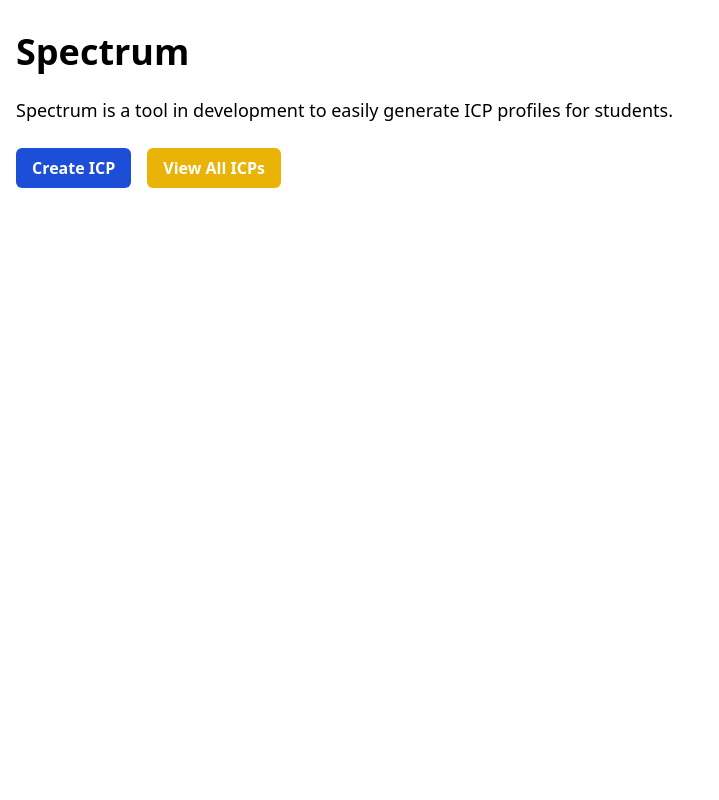
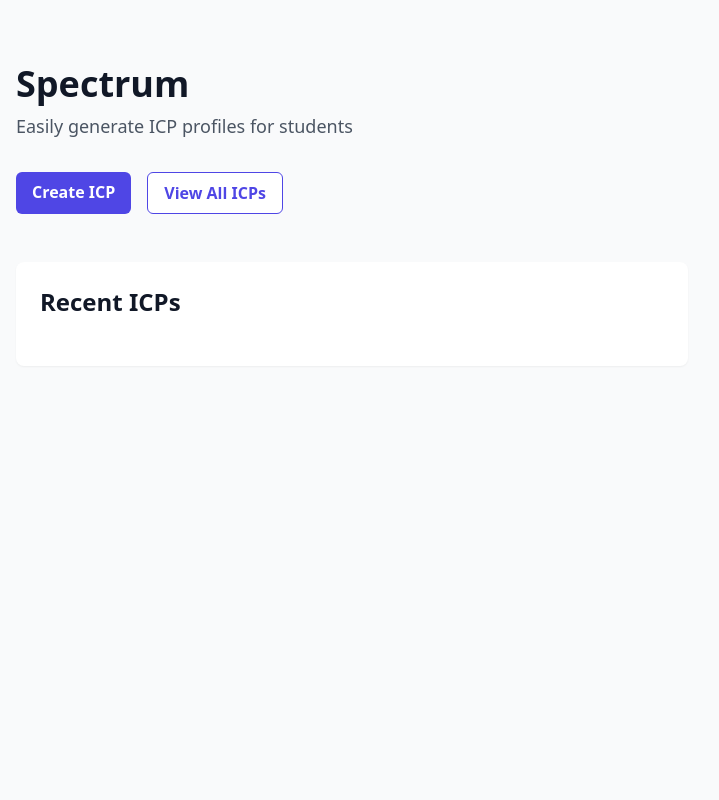
Before and after one commit to lessonfuse/spectrum, a Django app: page / in a window 1280 px wide. Shown: the whole page, without its empty margins (0-719 px from the left). Run offline with Django 5.2, Linux system fonts and the light colour scheme; data that the repository does not hold is empty; some libraries are stand-ins or nearby versions.

Commit message:
feat: update UI

```diff
--- a/icp/templates/icp/home.html
+++ b/icp/templates/icp/home.html
@@ -4,16 +4,44 @@
 {% endblock %}
 
 {% block base_content %}
-<div class="container mx-auto px-4 py-8">
-    <h1 class="text-4xl font-bold mb-6">Spectrum</h1>
-    <p class="mb-6 text-lg">Spectrum is a tool in development to easily generate ICP profiles for students.</p>
-    <div class="flex space-x-4">
-        <a href="{% url 'create_icp' %}" class="bg-blue-700 hover:bg-blue-800 text-white font-bold py-2 px-4 rounded-md focus:outline-none focus:ring-2 focus:ring-yellow-500">
-            Create ICP
-        </a>
-        <a href="{% url 'list_icps' %}" class="bg-yellow-500 hover:bg-yellow-600 text-white font-bold py-2 px-4 rounded-md focus:outline-none focus:ring-2 focus:ring-blue-500">
-            View All ICPs
-        </a>
+    <div x-data="{ showModal: false }" class="bg-gray-50 min-h-screen">
+        <div class="container mx-auto px-4 py-16">
+            <h1 class="text-4xl font-extrabold text-gray-900 mb-2">Spectrum</h1>
+            <p class="mb-8 text-lg text-gray-600">Easily generate ICP profiles for students</p>
+
+            <div class="flex space-x-4 mb-12">
+                <a href="{% url 'create_icp' %}"
+                   class="bg-indigo-600 hover:bg-indigo-700 text-white font-semibold py-2 px-4 rounded-md focus:outline-none focus:ring-2 focus:ring-indigo-500 focus:ring-offset-2 transition duration-150 ease-in-out">
+                    Create ICP
+                </a>
+                <button @click="showModal = true"
+                        class="bg-white text-indigo-600 border border-indigo-600 hover:bg-indigo-50 font-semibold py-2 px-4 rounded-md focus:outline-none focus:ring-2 focus:ring-indigo-500 focus:ring-offset-2 transition duration-150 ease-in-out">
+                    View All ICPs
+                </button>
+            </div>
+
+            <div class="bg-white shadow-sm rounded-lg p-6 max-w-2xl">
+                <h2 class="text-2xl font-bold text-gray-900 mb-6">Recent ICPs</h2>
+                <ul class="space-y-4">
+                    {% for icp in icps %}
+                        <li class="flex items-center justify-between py-3 border-b border-gray-200 last:border-b-0">
+                            <a href="{% url 'student_detail' icp.id %}" class="text-indigo-600 hover:text-indigo-800 font-medium">
+                                {{ icp.student.name }}
+                            </a>
+                            <span class="text-sm text-gray-500">{{ icp.created_at|date:"M d, Y" }}</span>
+                        </li>
+                    {% endfor %}
+                </ul>
+            </div>
+        </div>
+
+        <!-- Modal -->
+        <div x-show="showModal" class="fixed inset-0 bg-gray-500 bg-opacity-75 flex items-center justify-center" x-cloak>
+            <div @click.away="showModal = false" class="bg-white rounded-lg p-8 max-w-md w-full">
+                <h3 class="text-2xl font-bold mb-4">All ICPs</h3>
+                <p class="mb-4">This feature is coming soon!</p>
+                <button @click="showModal = false" class="bg-indigo-600 text-white px-4 py-2 rounded-md hover:bg-indigo-700">Close</button>
+            </div>
+        </div>
     </div>
-</div>
 {% endblock %}
```
